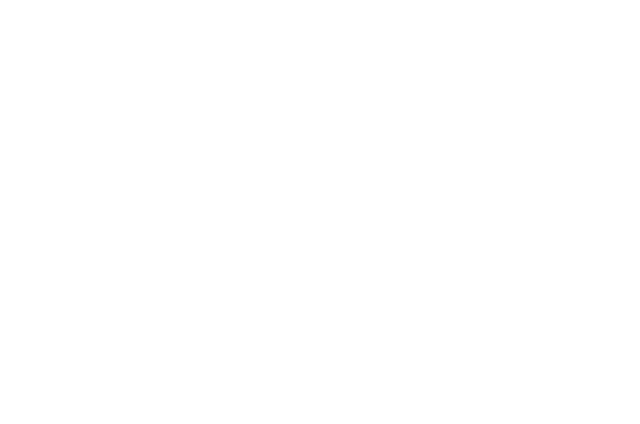
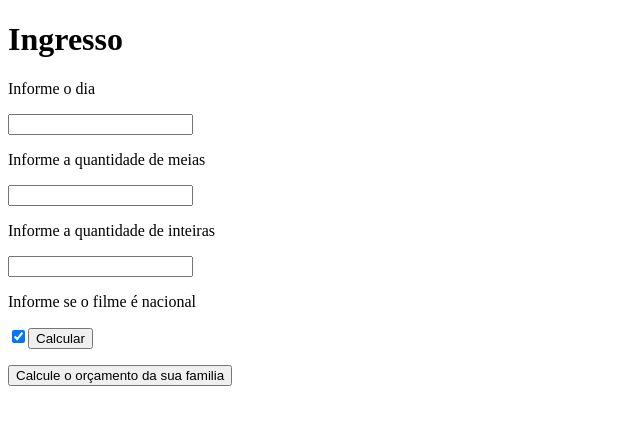
Before and after one commit to VitoriaMoon/Prova-Surpresa, a React (Create React App) app: page /cinema in a window 1280 px wide. Before the commit this address had no page. Shown: the top 424 px of the page, without its empty margins (0-640 px from the left). Built offline with nearby package versions, Linux system fonts and the light colour scheme.

Commit message:
prova dia 14-10 concluida

```diff
--- a/src/App.js
+++ b/src/App.js
@@ -1,6 +1,6 @@
 import { useEffect, useState } from 'react';
 import { Link } from 'react-router-dom';
-import './App.css';
+import './index.css';
 import ValidarAcai from './service/service';
 
 
--- /dev/null
+++ b/src/cinema.js
@@ -0,0 +1,38 @@
+import { useState } from "react"
+import Cinema from "./service/cinema";
+import { Link } from "react-router-dom";
+import './index.css';
+
+export default function CinemaIngresso(){
+
+    const [dia, setDia] = useState('');
+    const [qtdMeia, setQtdMeia] = useState();
+    const [qtdInteira, setQtdInteira] = useState();
+    const [nacional, setNacional] = useState(true);
+    const [resp, setResp] = useState();
+
+    function Ingresso(){
+        let resposta = Cinema(dia, qtdMeia, qtdInteira,nacional);
+        setResp(resposta);
+    }
+
+    return(
+        <div>
+            <h1>Ingresso</h1>
+            <p>Informe o dia</p>
+            <input type='text' value={dia} onChange={e => setDia(e.target.value)}/>
+            <p>Informe a quantidade de meias</p>
+            <input type='number' value={qtdMeia} onChange={e => setQtdMeia(e.target.value)}/>
+            <p>Informe a quantidade de inteiras</p>
+            <input type='number' value={qtdInteira} onChange={e => setQtdInteira(e.target.value)}/>
+            <p>Informe se o filme é nacional</p>
+            <input type='checkbox' checked={nacional} onChange={e => setNacional(e.target.checked)}/>
+            <button onClick={Ingresso}>Calcular</button>
+            <p>{resp}</p>
+
+            <Link to='/orcamento'>
+            <button>Calcule o orçamento da sua familia</button>
+            </Link>
+        </div>
+    )
+}
--- a/src/febre.js
+++ b/src/febre.js
@@ -17,10 +17,10 @@
             <input type='number' value={temp} onChange={e => setTemp(e.target.value)}/>
             <button onClick={FebreClick}>descubra</button>
             <p>{resposta}</p>
-            <Link to='/'>
-            <button>volte ao inicio</button>
+
+            <Link to='/cinema'>
+            <button>Compre ingressos com a gente</button>
             </Link>
-
         </div>
     )
 }
--- a/src/index.js
+++ b/src/index.js
@@ -7,6 +7,8 @@
 import Salario from './salarioliq';
 import Paradas from './paradas';
 import VerificarFebre from './febre';
+import CinemaIngresso from './cinema';
+import OrcamentoFamilia from './orcamento';
 
 const root = ReactDOM.createRoot(document.getElementById('root'));
 root.render(
@@ -19,6 +21,8 @@
       <Route path='/salario' element={<Salario/>}/>
       <Route path='/paradas' element={<Paradas/>}/>
       <Route path='/febre' element={<VerificarFebre/>}/>
+      <Route path='/cinema' element={<CinemaIngresso/>}/>
+      <Route path='/orcamento' element={<OrcamentoFamilia/>}/>
     </Routes>
     </BrowserRouter>
   </React.StrictMode>
--- a/src/libra.js
+++ b/src/libra.js
@@ -1,5 +1,7 @@
 import { useEffect, useState } from "react"
 import { Link } from "react-router-dom";
+import './index.css';
+
 
 export default function Signo(){
 const [dia, setDia] = useState('');
--- /dev/null
+++ b/src/orcamento.js
@@ -0,0 +1,29 @@
+import { useState } from "react"
+import Orcamento from "./service/orcamento";
+import { Link } from "react-router-dom";
+
+export default function OrcamentoFamilia(){
+    const [gastos,setGastos] = useState();
+    const [ganhos,setGanhos] = useState();
+    const [resposta, setResposta] = useState();
+
+    function OrcamentoClick(){
+        let resp = Orcamento(gastos, ganhos);
+        setResposta(resp);
+    }
+
+    return(
+        <div>
+            <p>Informe os ganhos</p>
+            <input type='number' value={ganhos} onChange={e => setGanhos(e.target.value)}/>
+            <button onClick={OrcamentoClick}>Calcular</button>
+            <p>Informe os gastos</p>
+            <input type='number' value={gastos} onChange={e => setGastos(e.target.value)}/>
+            <p>{resposta}</p>
+
+            <Link to='/'>
+            <button>volte ao inicio</button>
+            </Link>
+        </div>
+    )
+}
--- /dev/null
+++ b/src/service/cinema.js
@@ -0,0 +1,21 @@
+export default function Cinema(dia, qtdMeia, qtdInteira,nacional){
+    let total = 0;
+    let m = qtdMeia * 14.25 ;
+    let i = qtdInteira * 28.5;
+    let nacionalTotal = (qtdInteira * 5) + (qtdMeia * 5 );
+    let quarta = (qtdInteira * 14.25) + (qtdMeia * 14.25)
+
+    if(nacional){
+       total = nacionalTotal;
+    }
+    else if(dia ==='Quarta-feira'){
+        total = quarta;
+    }
+
+    else{
+        total = m + i;
+    }
+
+
+    return total;
+}
--- /dev/null
+++ b/src/service/orcamento.js
@@ -0,0 +1,19 @@
+export default function Orcamento(ganhos, gastos){
+    let porcentagem = (ganhos / gastos) * 100;
+
+    if(porcentagem < 30){
+        return 'Parabens'
+    }
+    else if(porcentagem < 50){
+        return 'muito bem'
+    }
+    else if(porcentagem < 80 ){
+        return 'atenção'
+    }
+    else if(porcentagem <= 100){
+        return 'cuidado'
+    }
+    else{
+        return 'se fudeu'
+    }
+}
```
Also changed, not shown: src/index.css (renamed from src/App.css).
